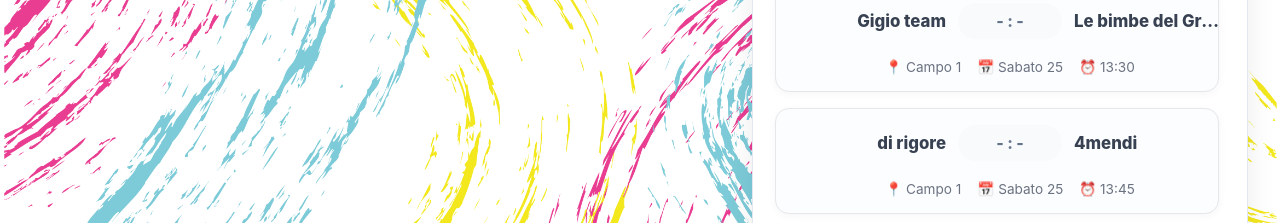
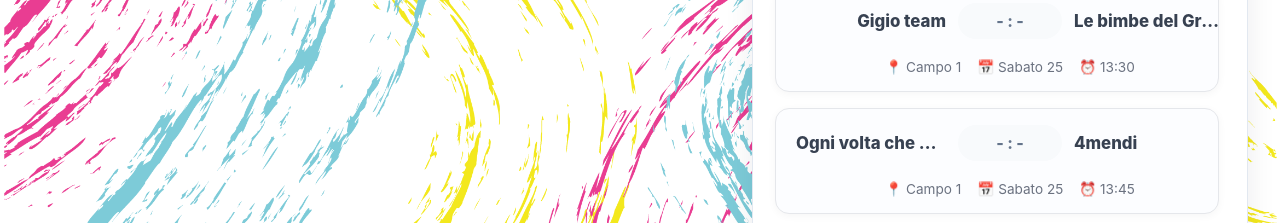
Before and after one commit to mattiaippoliti1-commits/happy-beach, a React (Create React App) app: page / in a window 1280 px wide. Shown: the part 2820-3043 px from the top of the page. Built offline with nearby package versions, Linux system fonts and the light colour scheme.

Commit message:
correzione nome squadra

```diff
--- a/src/matches.js
+++ b/src/matches.js
@@ -214,7 +214,7 @@ const initialMatches = [
   },
   {
     id: 22,
-    team1: "di rigore",
+    team1: "Ogni volta che ci chiami una Guinness di rigore",
     team2: "4mendi",
     sets1: null,
     sets2: null,
@@ -414,7 +414,7 @@ const initialMatches = [
   },
   {
     id: 42,
-    team1: "Ogni volta che ci chiami una Guinness",
+    team1: "Ogni volta che ci chiami una Guinness di rigore",
     team2: "A i come lunga, e ee yeye si ripete",
     sets1: null,
     sets2: null,
@@ -558,7 +558,7 @@ const initialMatches = [
   },
   {
     id: 56,
-    team1: "Ogni volta che ci chiami una Guinness",
+    team1: "Ogni volta che ci chiami una Guinness di rigore",
     team2: "Le bimbe del Grosso",
     sets1: null,
     sets2: null,
@@ -1232,7 +1232,7 @@ const initialMatches = [
 {
   id: 123,
   team1: "Gigio team",
-  team2: "Ogni volta che ci chiami una Guinness",
+  team2: "Ogni volta che ci chiami una Guinness di rigore",
   sets1: null,
   sets2: null,
   campo: "Campo 3",
@@ -1481,7 +1481,7 @@ const initialMatches = [
 },
 {
   id: 147,
-  team1: "Ogni volta che ci chiami una Guinness",
+  team1: "Ogni volta che ci chiami una Guinness di rigore",
   team2: "Sbronzi di Riace",
   sets1: null,
   sets2: null,
--- a/src/teams.js
+++ b/src/teams.js
@@ -32,7 +32,7 @@ const teams = [
   {id:31,name:"Paolo c’è!"},
   {id:32,name:"Gigio team"},
   {id:33,name:"A i come lunga, e ee yeye si ripete"},
-  {id:34,name:"Ogni volta che ci chiami una Guinness"},
+  {id:34,name:"Ogni volta che ci chiami una Guinness di rigore"},
   {id:35,name:"Sbronzi di Riace"},
   {id:36,name:"Chat GPT non aiuta"},
   {id:37,name:"Not your business"},
```
